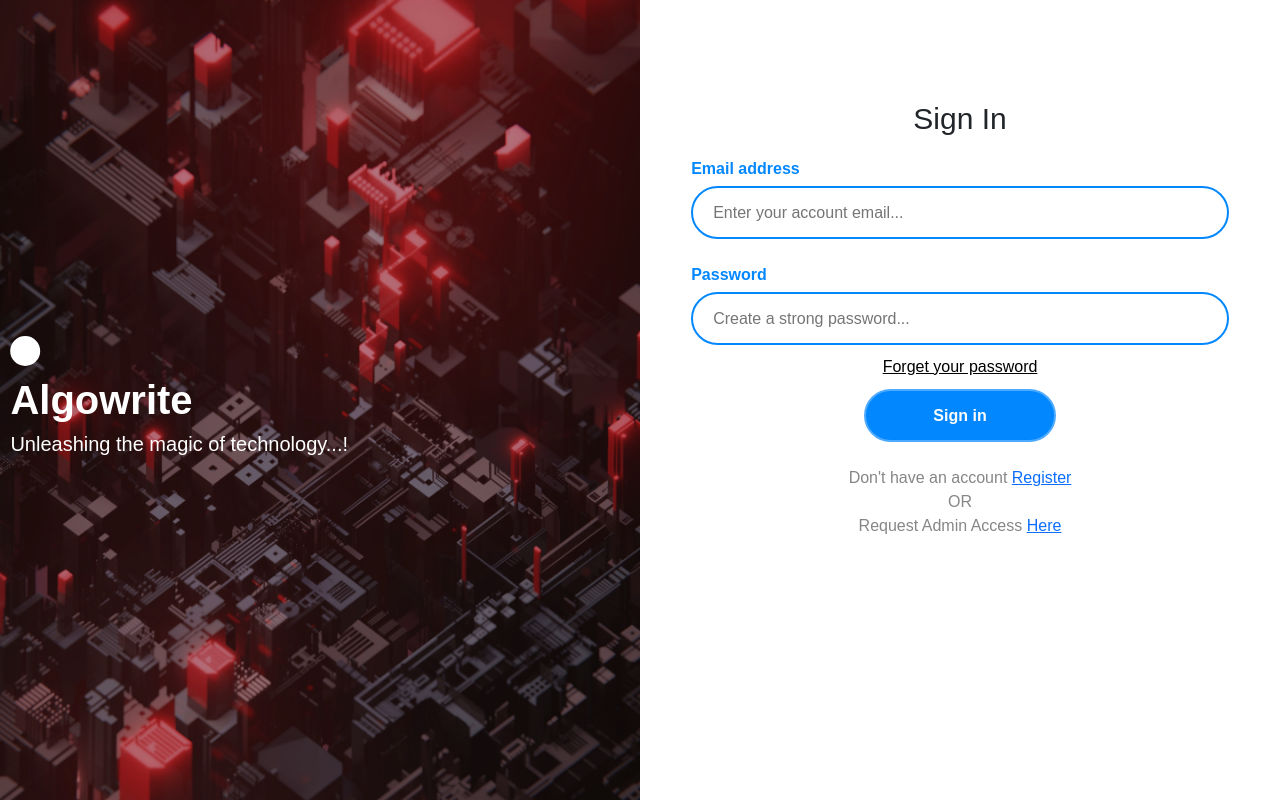
After one commit to Algowrite-software-solution/ALG011-Viper-Training, a PHP site: template public/view/interface/signin.php in a window 1280 px wide. The commit adds this page. Run offline with PHP 8.4, Linux system fonts and the light colour scheme; the template is opened without the code that fills it, so the values that code supplies are empty; some libraries are stand-ins or nearby versions; some web fonts are replaced.

Commit message:
Signin page

```diff
--- a/public/css/main.css
+++ b/public/css/main.css
@@ -217,3 +217,98 @@
     border-radius: var(--rounded-small);
   }
 }
+
+.imageside{
+  position: relative;
+  width: 50%;
+  height: 100vh;
+}
+
+.signinimage{
+  width: 100%;
+  height: 100%;
+}
+
+.imagesidetxt{
+  position: absolute;
+  top: 50%;
+  left: 28%;
+  transform: translate(-50%, -50%);
+  color: white;
+}
+
+.signcircle{
+  width: 30px;
+  height: 30px;
+  border-radius: 100%;
+  background-color: white;
+  margin-bottom: 10px;
+}
+
+.siginincontainer{
+  display: flex;
+}
+
+.signside{
+  width: 50%;
+  height: 100vh;
+}
+
+.signintxt{
+  font-size: 30px;
+  margin-top: 15%;
+  font-weight: 500;
+  text-align: center;
+}
+
+.signintxtbox{
+  color: #0387FF;
+  font-weight: 700;
+  margin-left: 8%;
+  margin-right: 8%;
+}
+
+.emailbox{
+  width: 100%;
+  height: 53px;
+  border-radius: 50px;
+  border: 2px solid #0387FF;
+  margin-top: 5px;
+  padding: 20px;
+}
+
+.signcentertxt{
+  margin-top: 10px;
+  text-align: center;
+  width: 100%;
+}
+
+.forgotpassword{
+  color: black;
+  font-weight: 500;
+  margin-top: 10px;
+  text-align: center;
+}
+
+.signinsubmitbtn{
+  width: 30%;
+  height: 53px;
+  border-radius: 50px;
+  border: 2px solid #4DAAFF;
+  background-color: #0387FF;
+  color: white;
+  font-weight: 700;
+  margin-top: 10px;
+}
+
+.signinsubmitbtn:hover{
+  background-color: #4DAAFF;
+}
+
+.graytxt{
+  color: #868686;
+  font-weight: 500;
+  margin-top: 10px;
+  text-align: center;
+
+}
--- /dev/null
+++ b/public/view/interface/signin.php
@@ -0,0 +1,36 @@
+<!-- Signin Page -->
+<section>
+    <div class="siginincontainer">
+       <div class="imageside">
+            <div class="imagesidetxt">
+                <div class="signcircle"></div>
+                <h1><b>Algowrite</b></h1>
+                <h5>Unleashing the magic of technology...!</h5>
+            </div>
+
+            <img src="../../resources/images/signin/signinimage.png" alt="signinimage" class="signinimage">
+       </div>
+
+       <div class="signside">
+            <p class="signintxt">Sign In</p>
+            <form>
+                <div class="signintxtbox">
+                    <label for="Email">Email address</label><br>
+                    <input type="email" class="emailbox" id="Email" placeholder="Enter your account email...">
+                </div>
+                <br>
+                <div class="signintxtbox">
+                    <label for="Password">Password</label>
+                    <input type="password" class="emailbox" id="Password" placeholder="Create a strong password...">
+                </div>
+                <div class="signcentertxt">
+                    <a href="#" class="forgotpassword">Forget your password</a><br>
+                    <button type="submit" class="signinsubmitbtn">Sign in</button><br><br>
+                    <span class="graytxt">Don't have an account </span><a href="#" >Register</a><br>
+                    <span class="graytxt">OR</span><br>
+                    <span class="graytxt">Request Admin Access </span><a href="#" >Here</a>
+                </div>
+            </form>
+       </div>
+    </div>
+</section>
```
Also changed, not shown: public/config.php (+7 -0 lines), public/resources/images/signin/signinimage.png (added).
